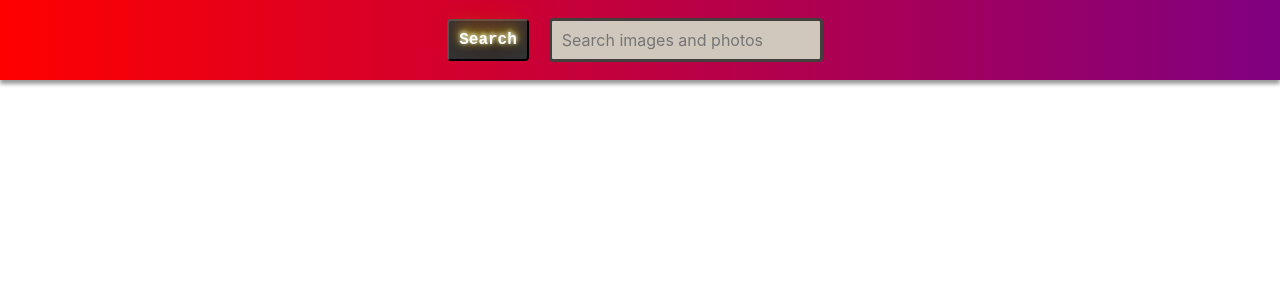
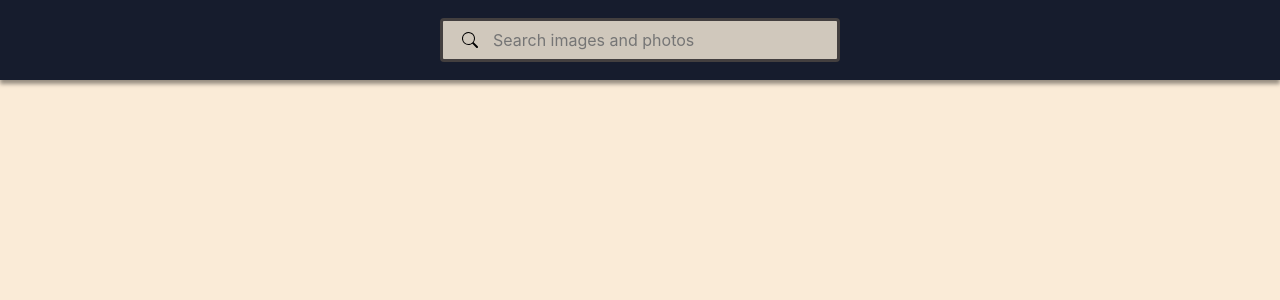
Before and after one commit to Oleggman/goit-react-hw-03-image-finder, a React (Create React App) app: page / in a window 1280 px wide. Shown: the top 300 px of the page. Built offline with nearby package versions, Linux system fonts and the light colour scheme.

Commit message:
Styled form and loader

```diff
--- a/package.json
+++ b/package.json
@@ -12,6 +12,7 @@
     "modern-normalize": "^2.0.0",
     "react": "^18.1.0",
     "react-dom": "^18.1.0",
+    "react-icons": "^4.11.0",
     "react-loader-spinner": "^5.4.5",
     "react-modal": "^3.16.1",
     "react-scripts": "5.0.1",
--- a/src/components/Button/Button.jsx
+++ b/src/components/Button/Button.jsx
@@ -1,5 +1,7 @@
-export const Button = ({onLoadMore}) => {
+import { LoadMoreBtn } from "./Button.styled"
+
+export const Button = ({ onLoadMore }) => {
   return (
-    <button type="button" onClick={onLoadMore}>Load more</button>
+    <LoadMoreBtn type="button" onClick={onLoadMore}>Load more</LoadMoreBtn>
   )
 }
--- a/src/components/Button/Button.styled.js
+++ b/src/components/Button/Button.styled.js
@@ -0,0 +1,16 @@
+import styled from "styled-components";
+
+export const LoadMoreBtn = styled.button`
+  display: block;
+  margin: 0 auto;
+  margin-bottom: 40px;
+  background: #333333;
+  padding: 10px;
+  border-radius: 4px;
+  font-family: 'Courier New', Courier, monospace;
+  font-weight: 700;
+  color: #ffffff;
+  text-shadow: 0 -1px 4px #fff, 0 -2px 10px #ff0, 0 -10px 20px #ff8000,
+    0 -18px 40px #f00;
+  cursor: pointer;
+`;
--- a/src/components/GlobalStyle.js
+++ b/src/components/GlobalStyle.js
@@ -19,7 +19,7 @@ export const GlobalStyle = createGlobalStyle`
     font-family: -apple-system, BlinkMacSystemFont, 'Segoe UI', Roboto,
       Oxygen-Sans, Ubuntu, Cantarell, 'Helvetica Neue', sans-serif;
     color: #212121;
-    background-color: #fff;
+    background-color: antiquewhite;
     -webkit-font-smoothing: antialiased;
     -moz-osx-font-smoothing: grayscale;
   }
--- a/src/components/ImageGallery/ImageGallery.styled.js
+++ b/src/components/ImageGallery/ImageGallery.styled.js
@@ -6,7 +6,7 @@ export const Gallery = styled.ul`
   align-items: center;
   gap: 15px;
   flex-wrap: wrap;
-  margin-bottom: 30px;
+  margin-bottom: 40px;
   list-style: none;
 `;
 
--- a/src/components/Loader/Loader.jsx
+++ b/src/components/Loader/Loader.jsx
@@ -1,15 +1,19 @@
-import { ColorRing } from "react-loader-spinner";
+import { MagnifyingGlass } from "react-loader-spinner";
+import { IconBox } from "./Loader.styled";
 
 export const Loader = () => {
   return (
-    <ColorRing
-      visible={true}
-      height="80"
-      width="80"
-      ariaLabel="blocks-loading"
-      wrapperStyle={{}}
-      wrapperClass="blocks-wrapper"
-      colors={['#e15b64', '#f47e60', '#f8b26a', '#abbd81', '#849b87']}
-    />
+    <IconBox>
+      <MagnifyingGlass
+        visible={true}
+        height="80"
+        width="80"
+        ariaLabel="MagnifyingGlass-loading"
+        wrapperStyle={{}}
+        wrapperClass="MagnifyingGlass-wrapper"
+        glassColor = '#c0efff'
+        color='#e15b64'
+      />
+    </IconBox>
   )
 }
--- a/src/components/Loader/Loader.styled.js
+++ b/src/components/Loader/Loader.styled.js
@@ -0,0 +1,6 @@
+import styled from "styled-components";
+
+export const IconBox = styled.div`
+  margin: 0 auto;
+  width: fit-content;
+`;
--- a/src/components/Searchbar/Searchbar.jsx
+++ b/src/components/Searchbar/Searchbar.jsx
@@ -1,5 +1,7 @@
-import { Formik, Field } from "formik";
+import { Formik } from "formik";
 import { SearchForm, Input, SubmitBtn } from "./Searchbar.styled";
+import { BsSearch } from 'react-icons/bs'
+import { Header } from "./Searchbar.styled";
 
 export const Searchbar = ({onSubmit}) => {
   const onSubmitForm = (values, helpers) => {
@@ -8,14 +10,14 @@ export const Searchbar = ({onSubmit}) => {
   }
 
   return (
-    <header>
+    <Header>
       <Formik
         initialValues={{ query: ''}}
         onSubmit={onSubmitForm}
       >
         <SearchForm>
           <SubmitBtn type="submit" onClick={onSubmit}>
-            <span >Search</span>
+            <BsSearch />
           </SubmitBtn>
 
           <Input
@@ -26,6 +28,6 @@ export const Searchbar = ({onSubmit}) => {
             />
         </SearchForm>
       </Formik>
-    </header>
+    </Header>
   );
 }
--- a/src/components/Searchbar/Searchbar.styled.js
+++ b/src/components/Searchbar/Searchbar.styled.js
@@ -1,7 +1,8 @@
 import styled from "styled-components";
 import { Form, Field } from "formik";
 
-export const SearchForm = styled(Form)`
+export const Header = styled.header`
+  position: relative;
   display: flex;
   gap: 20px;
   justify-content: center;
@@ -11,29 +12,35 @@ export const SearchForm = styled(Form)`
   position: fixed;
   z-index: 100;
   top: 0;
-  background: linear-gradient(to right, red, purple);
+  background-color: rgb(22, 28, 45);
   box-shadow: 0 4px 4px rgba(0, 0, 0, 0.4);
 `;
 
+export const SearchForm = styled(Form)`
+  position: relative;
+  width: 100%;
+  max-width: 400px;
+`;
+
 export const Input = styled(Field)`
+  width: 100%;
   border: 3px solid #433f3f;
-
   outline: none;
   padding: 10px;
   font-size: 16px;
   background-color: #d0c8bc;
   border-radius: 4px;
   margin-right: 10px;
+  padding-left: 50px;
 `;
 
 export const SubmitBtn = styled.button`
-  background: #333333;
-  padding: 10px;
-  border-radius: 4px;
-  font-family: 'Courier New', Courier, monospace;
-  font-weight: 700;
-  color: #ffffff;
-  text-shadow: 0 -1px 4px #fff, 0 -2px 10px #ff0, 0 -10px 20px #ff8000,
-    0 -18px 40px #f00;
+  top: 30%;
+  left: 10px;
+  position: absolute;
+  width: 40px;
+  background-color: transparent;
+  border: none;
+  outline: none;
   cursor: pointer;
 `;
```
Also changed, not shown: 1 other file (tests, documents, lock files or other folders).
